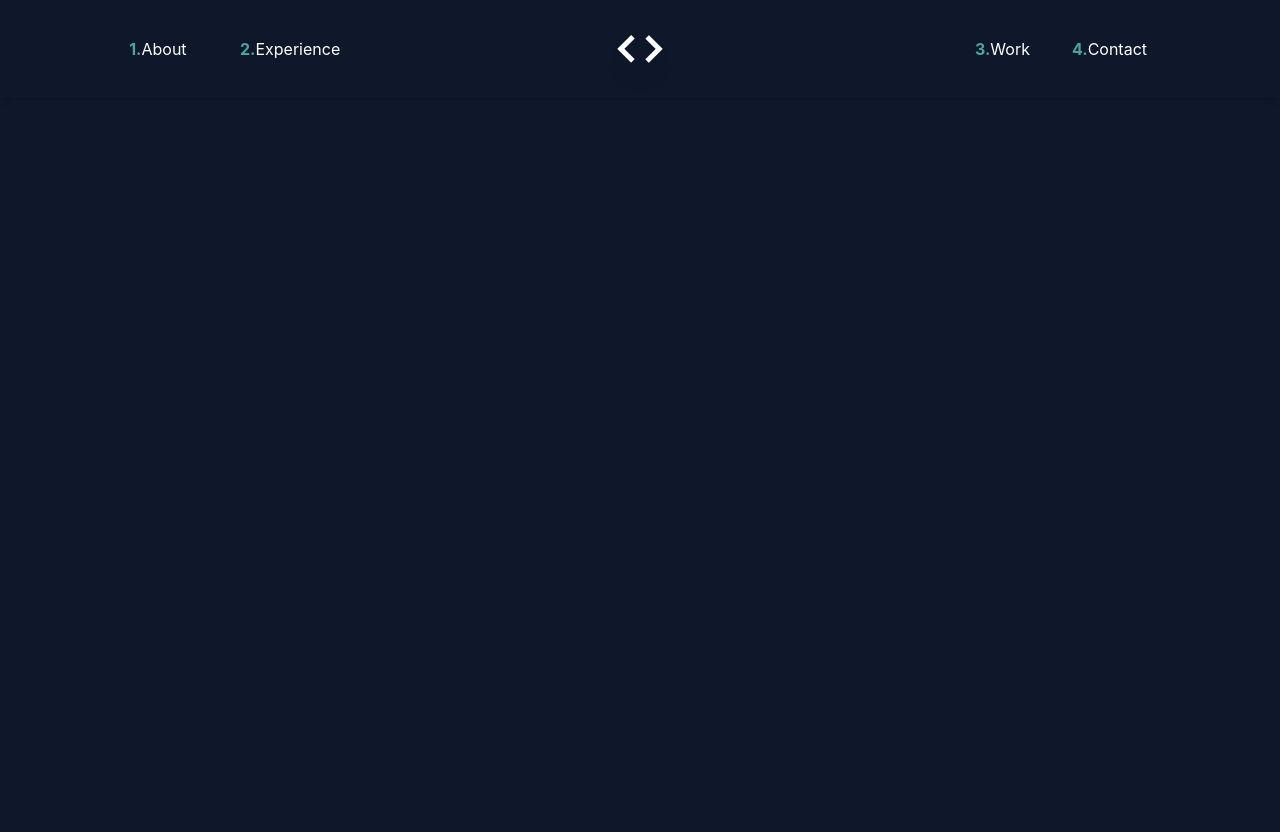
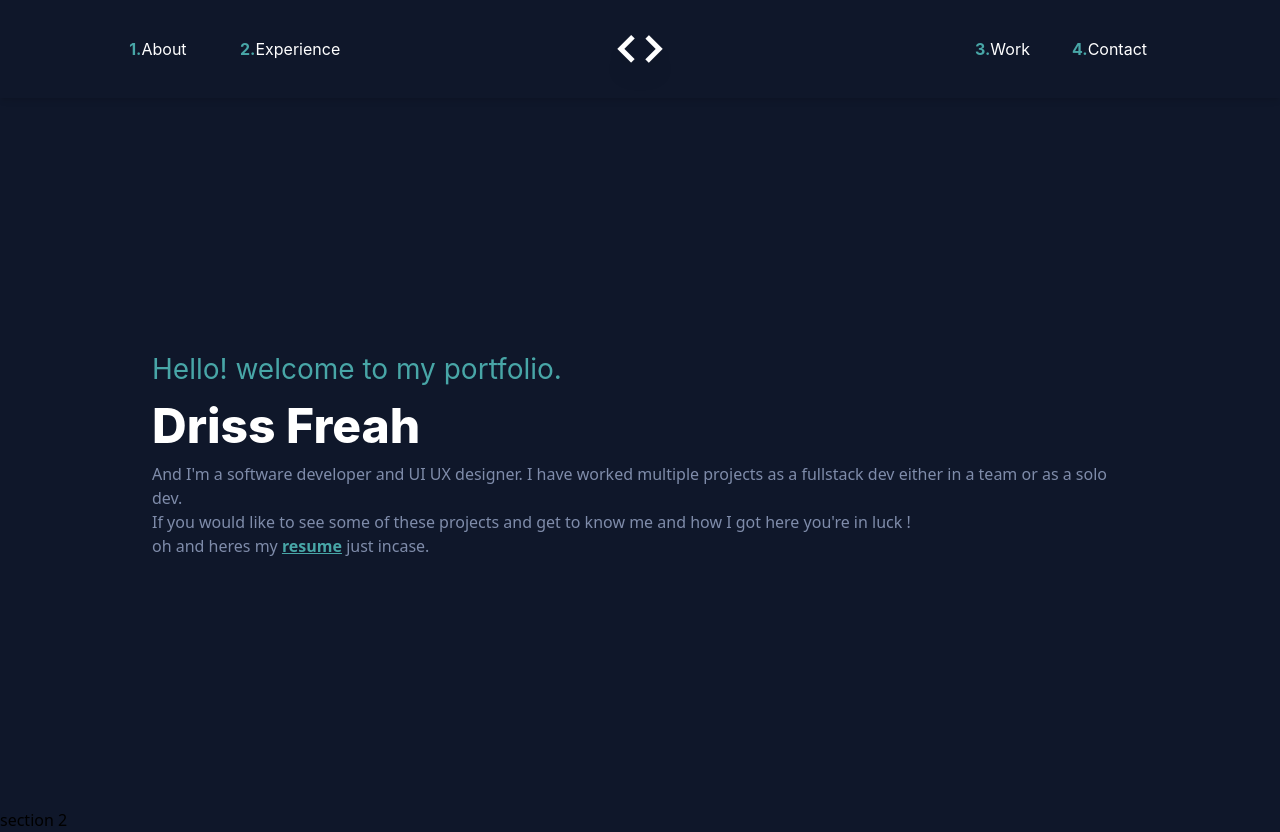
Before and after one commit to flyingPie23/portfolio, a React (Create React App) app: page / in a window 1280 px wide. Before the commit the page ends 800 px from the top, so only its background shows below. Built offline with nearby package versions, Linux system fonts and the light colour scheme.

Commit message:
workingon the main page

```diff
--- a/src/components/navbar.js
+++ b/src/components/navbar.js
@@ -16,7 +16,8 @@ function Icon(props) {
 function Navbar(props) {
 
   return (
-    <div className="p-[24px] shadow-md grid gap-4 grid-cols-3 grid-rows-1 items-center justify-items-center font-header">
+    <header className="sticky top-0">
+      <nav className="bg-dark-blue p-[24px] shadow-md grid gap-4 grid-cols-3 grid-rows-1 items-center justify-items-center font-header ">
         <div className="grid gap-[32px] grid-cols-2 grid-rows-1 items-center justify-items-center">
           <Tabs order="1." tab="About"/>
           <Tabs order="2." tab="Experience"/>
@@ -28,7 +29,8 @@ function Navbar(props) {
           <Tabs order="3." tab="Work"/>
           <Tabs order="4." tab="Contact"/>
         </div>
-    </div>
+      </nav>
+    </header>
   )
 }
 
--- a/src/pages/App.js
+++ b/src/pages/App.js
@@ -1,9 +1,26 @@
 import Navbar from "../components/navbar"
 
+
+function Section1 (props) {
+  return (
+    <div className="container mx-auto my-[250px]">
+      <h2 className="font-header text-[28px] text-light-blue">Hello! welcome to my portfolio.</h2>
+      <h1 className="font-header text-[48px] font-extrabold text-white">Driss Freah</h1>
+      <p className="text-light-gray">
+        And I'm a software developer and UI UX designer. I have worked multiple projects as a fullstack dev either in a team or as a solo dev.  <br/>
+        If you would like to see some of these projects and get to know me and how I got here you're in luck ! <br/>
+        oh and heres my <a href={require("../assets/files/drissCV.pdf")} download className="text-light-blue font-bold underline">resume</a> just incase.
+      </p>
+    </div>
+  )
+}
 function App() {
   return (
     <div className="main-page">
       <Navbar/>
+      <Section1/>
+
+      <h1> section 2 </h1>
     </div>
   );
 }
```
Also changed, not shown: 1 other file (tests, documents, lock files or other folders). Lines whose indentation alone changed are shown as unchanged.
